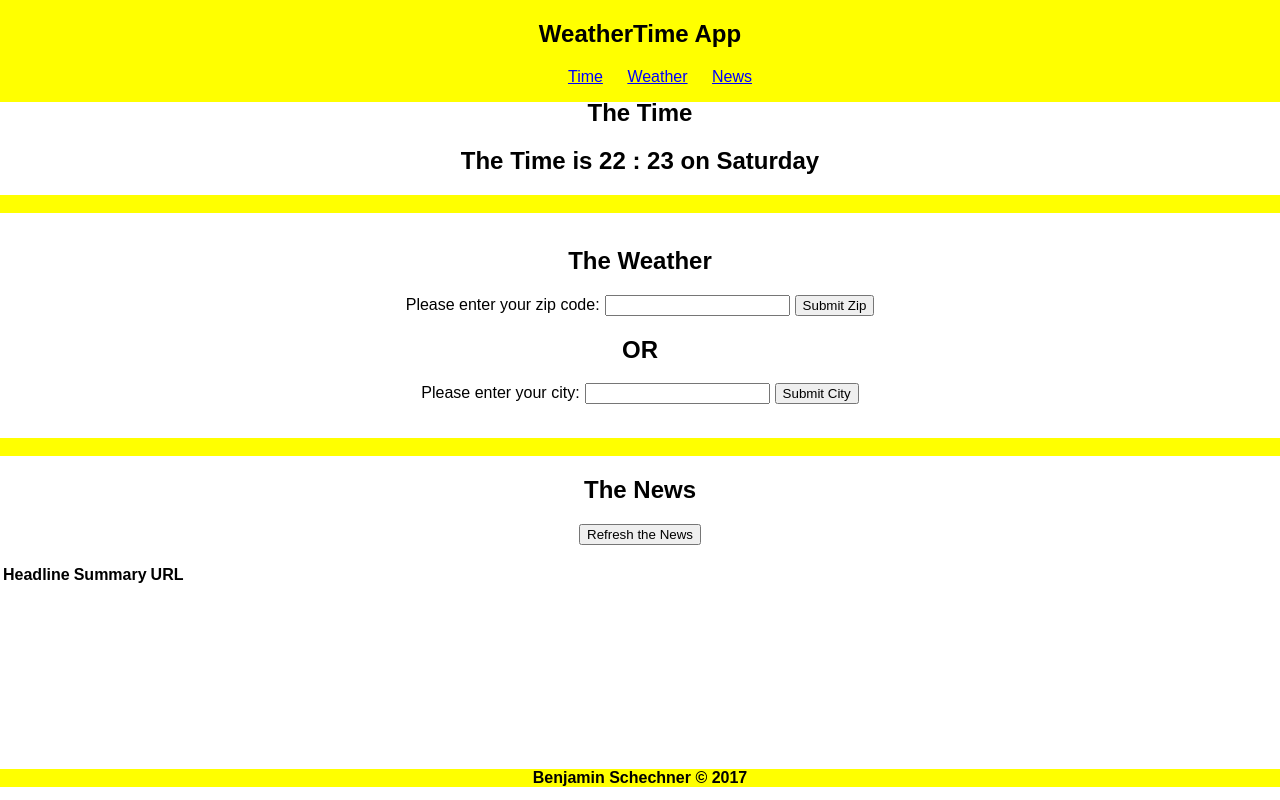
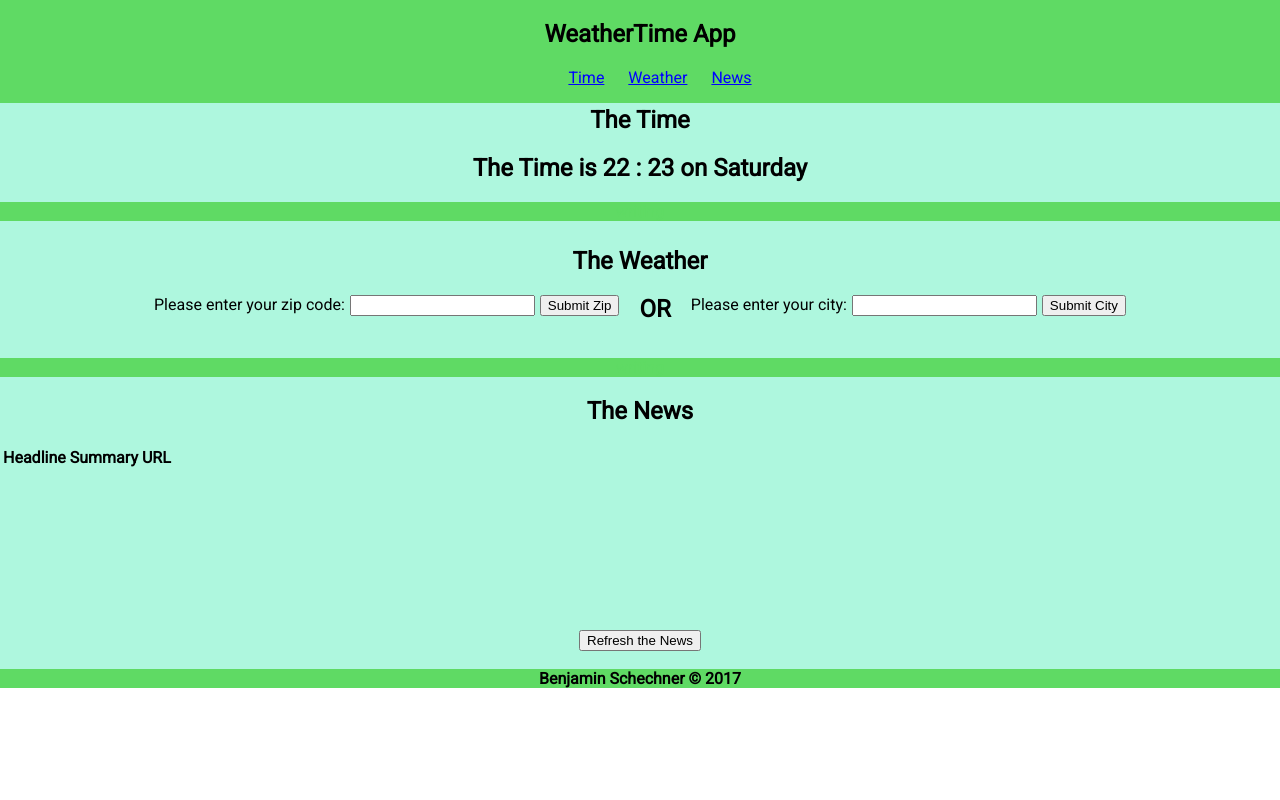
Before and after one commit to sbschechner/weatherTime, a React (Create React App) app: page / in a window 1280 px wide. Built offline with nearby package versions, Linux system fonts and the light colour scheme; no server answers.

Commit message:
layout of the different buttons

```diff
--- a/public/index.html
+++ b/public/index.html
@@ -4,6 +4,7 @@
     <meta charset="utf-8">
     <meta name="viewport" content="width=device-width, initial-scale=1, shrink-to-fit=no">
     <meta name="theme-color" content="#000000">
+    <link href="https://fonts.googleapis.com/css?family=Roboto" rel="stylesheet">
     <!--
       manifest.json provides metadata used when your web app is added to the
       homescreen on Android. See https://developers.google.com/web/fundamentals/engage-and-retain/web-app-manifest/
--- a/src/AddCity.css
+++ b/src/AddCity.css
@@ -1,5 +1,5 @@
 .sectionBar{
-	background: yellow;
+	background: #5fda64;
 	margin-bottom: 0;
 }
 
@@ -8,7 +8,18 @@
 }
 
 .resetButton{
-	margin-bottom: 15px;
+
+	margin-top: 20px;
+}
+
+.formCont{
+	display: inline-flex;
+}
+
+#theOr{
+	margin: 0;
+	padding-right: 20px;
+	padding-left: 20px;
 }
 
 input{
--- a/src/AddCity.js
+++ b/src/AddCity.js
@@ -183,6 +183,7 @@ showSomething(){
 		return(
 			<div className="theForms" >
 				<h2 id="header"> The Weather </h2>
+				<div className="formCont">
 				<form>
         			<label>
          				Please enter your zip code:
@@ -190,7 +191,9 @@ showSomething(){
             		</label>
             		<input  type="submit" value="Submit Zip" onClick = {this.handleClick}/>
         		</form>
-        		<h2> OR </h2>
+
+        			<h2 id="theOr"> OR </h2>
+        			<br/>
         		<form>
         			<label>
          				Please enter your city:
@@ -198,7 +201,14 @@ showSomething(){
             		</label>
             		<input type="submit" value="Submit City" onClick = {this.handleClick}/>
         		</form>
+
+        		</div>
+        		<div>
+        			{this.reset()}
+        		</div>
         		{this.passCity()}
+
+
 			</div>
 
 			)
@@ -213,9 +223,8 @@ showSomething(){
   	  	<div className="sectionBar" id="weather" onClick={this.hideAway}>
     		<p>  writing</p>
     	</div>
-    	{this.reset()}
-    	<br/>
     	{this.showSomething()}
+
 
   	</div>
   )
--- a/src/App.css
+++ b/src/App.css
@@ -1,5 +1,9 @@
+.app{
+	background: #aef7de;
+}
+
 .navBar{
-  background: yellow;
+  background: #5fda64;
 }
 
 .navBarHeader{
@@ -9,6 +13,7 @@ margin-top: 0;
 div{
 	text-align: center;
 }
+
 
 .navBarLinksList > li {
 display: inline;
@@ -33,9 +38,10 @@ main{
 }
 
 .footer{
-	background: yellow;
+	background: #5fda64;
 }
 
 .footer >h4{
 	margin-bottom: 0;
+	margin-top: 0;
 }
--- a/src/DateTime.css
+++ b/src/DateTime.css
@@ -1,7 +1,11 @@
 .sectionBar{
-	background: yellow;
+	background: #5fda64;
 }
 
 .sectionBar > p {
-	color: yellow;
+	color: #5fda64;
 }
+
+#header{
+	padding-top:10px;
+}
--- a/src/DateTime.js
+++ b/src/DateTime.js
@@ -54,11 +54,11 @@ hideAway(){
 	if(this.state.showSection === true){
 		return(
 
-			<div>
-            <h2> The Time </h2>
-      			<div className ="dateTimeCont" id="time">
+			<div id="time">
+            <h2 id="header"> The Time </h2>
+      			<div className ="dateTimeCont">
       				<h2> The Time is <span> {this.state.currentHour} : {this.state.currentMinute} </span> on {this.state.currentDay} </h2>
-     			</div>
+          </div>
      		</div>
 			)
 		}
@@ -68,7 +68,7 @@ hideAway(){
     return(
 
        	<div>
-  	  	<div className="sectionBar" onClick={this.hideAway}>
+  	  	<div className="sectionBar"onClick={this.hideAway}>
     		<p>  writing</p>
     	</div>
     	{this.showSomething()}
--- a/src/News.css
+++ b/src/News.css
@@ -1,9 +1,9 @@
 .sectionBar{
-	background: yellow;
+	background: #5fda64;
 }
 
 .sectionBar > p {
-	color: yellow;
+	color: #5fda64;
 }
 
 button{
--- a/src/News.js
+++ b/src/News.js
@@ -77,7 +77,6 @@ showSomething(){
       return (
         <div >
           <h2> The News</h2>
-          <button onClick={this.refreshNews}> Refresh the News </button>
           <table >
             <tbody>
               <tr>
@@ -148,6 +147,7 @@ showSomething(){
 
             </tbody>
           </table>
+            <button onClick={this.refreshNews}> Refresh the News </button>
         </div>
         )
     }
--- a/src/index.css
+++ b/src/index.css
@@ -1,5 +1,5 @@
 body {
   margin: 0;
   padding: 0;
-  font-family: sans-serif;
+ font-family: 'Roboto', sans-serif;
 }
```
